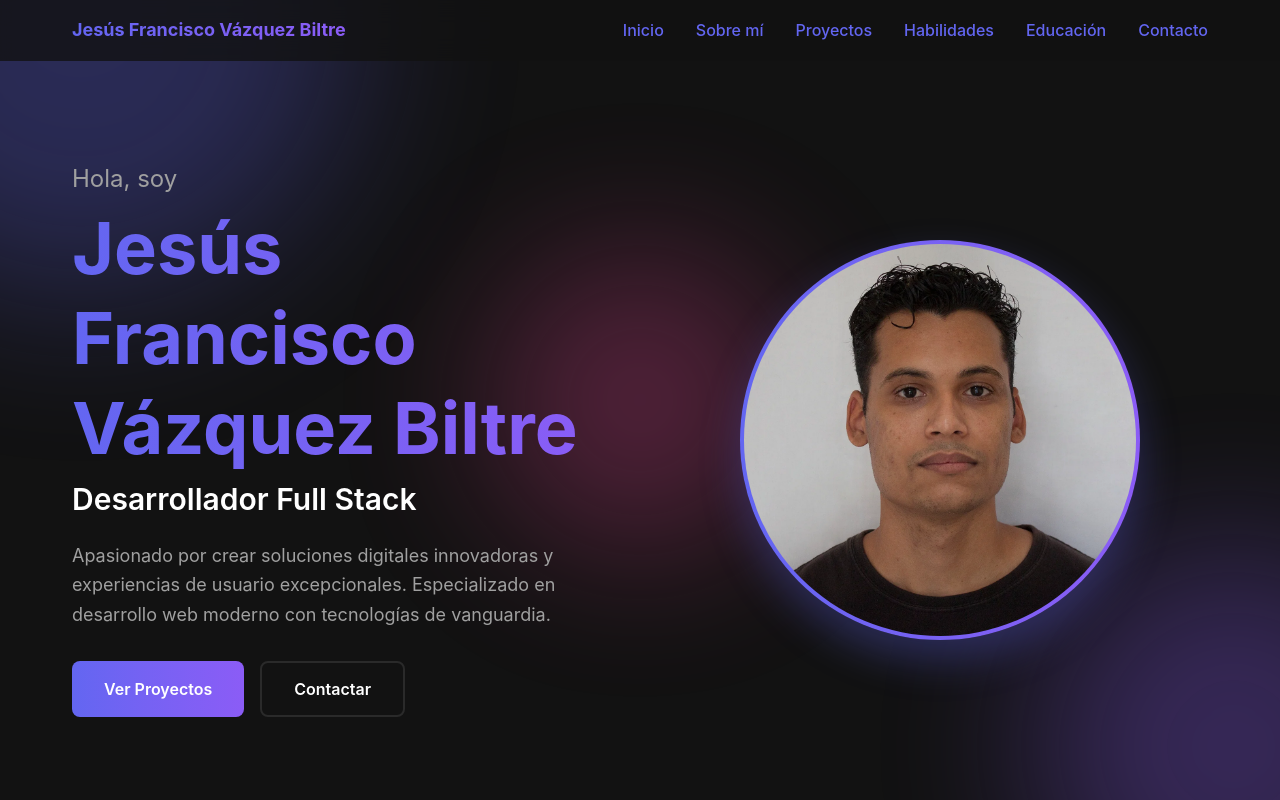
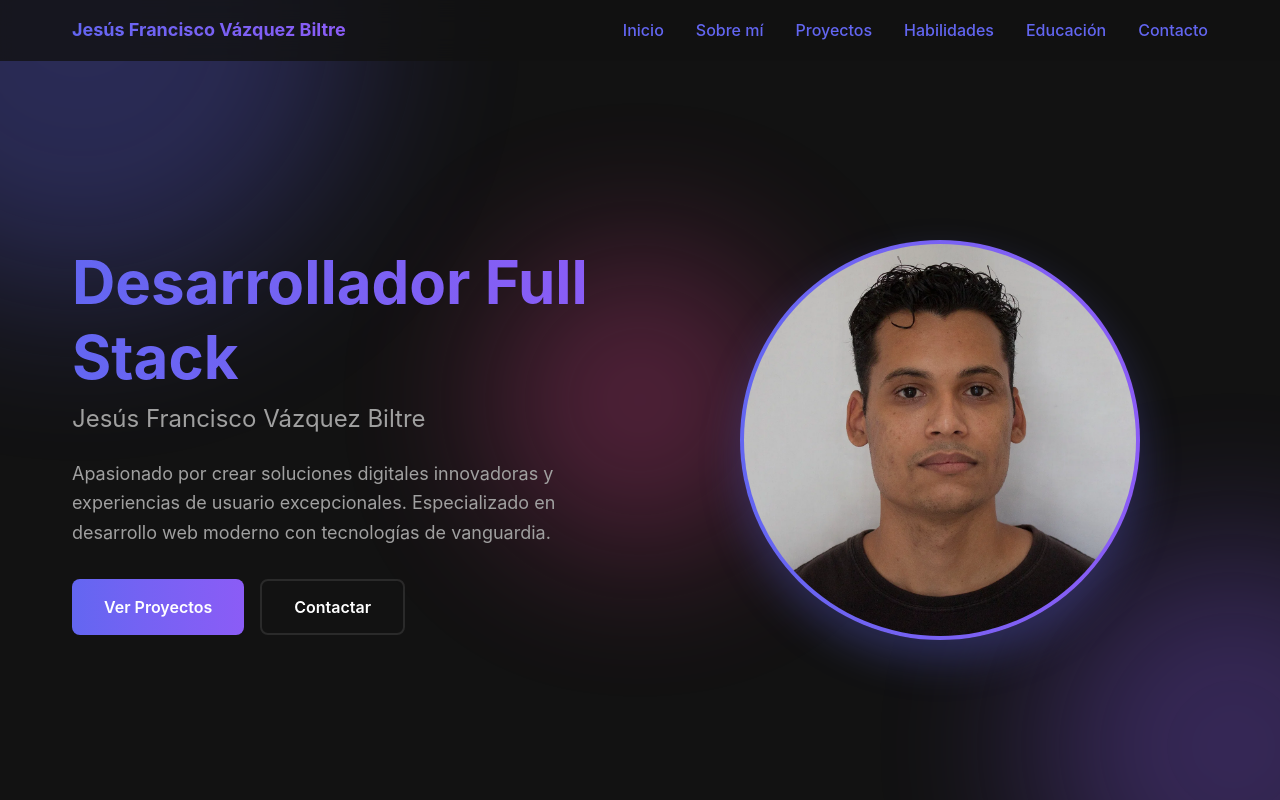
Before and after one commit to jesusfvb/portfolio, a React (Vite) app: page / in a window 1280 px wide. Shown: the top 800 px of the page. Built offline with nearby package versions, Linux system fonts and the light colour scheme.

Commit message:
refactor(hero): Update hero section text styles and content for improved visual impact and clarity

```diff
--- a/src/presentation/components/sections/hero/Hero.tsx
+++ b/src/presentation/components/sections/hero/Hero.tsx
@@ -30,14 +30,11 @@
         <div className="grid grid-cols-1 md:grid-cols-2 gap-16 items-center w-full">
           <div className="z-10 md:order-1 order-2">
             <h1 className="flex flex-col gap-2 mb-6">
-              <span className="text-2xl text-[#a0a0a0] font-normal">
-                Hola, soy
+              <span className="text-4xl md:text-5xl lg:text-6xl font-bold bg-linear-to-r from-[#6366f1] to-[#8b5cf6] bg-clip-text text-transparent leading-tight">
+                Desarrollador Full Stack
               </span>
-              <span className="text-5xl md:text-6xl lg:text-7xl font-bold bg-linear-to-r from-[#6366f1] to-[#8b5cf6] bg-clip-text text-transparent leading-tight">
+              <span className="text-xl md:text-2xl text-[#a0a0a0] font-normal">
                 Jesús Francisco Vázquez Biltre
-              </span>
-              <span className="text-2xl md:text-3xl text-white font-semibold">
-                Desarrollador Full Stack
               </span>
             </h1>
             <p className="text-lg text-[#a0a0a0] leading-relaxed mb-8 max-w-[600px]">
```
